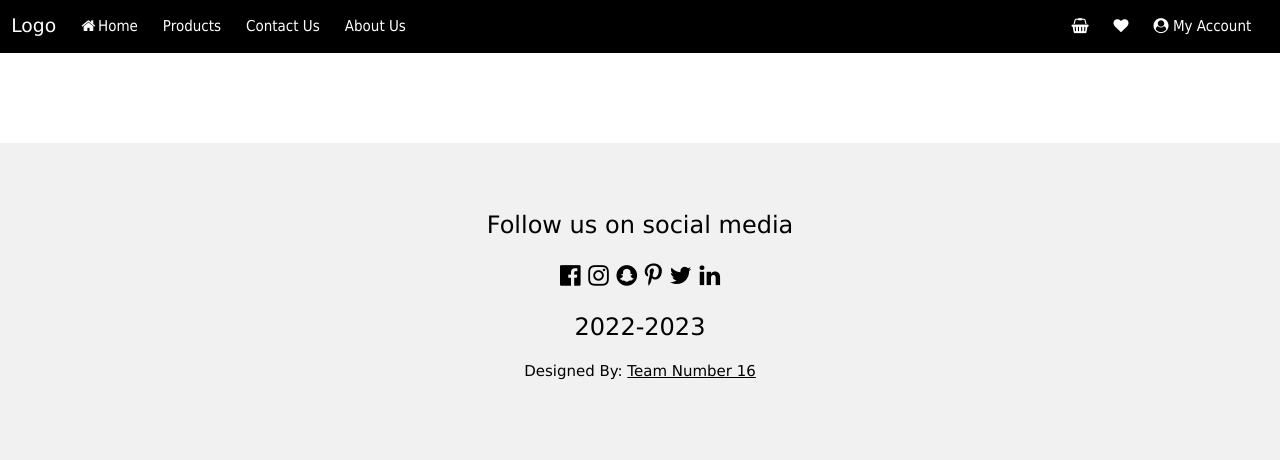
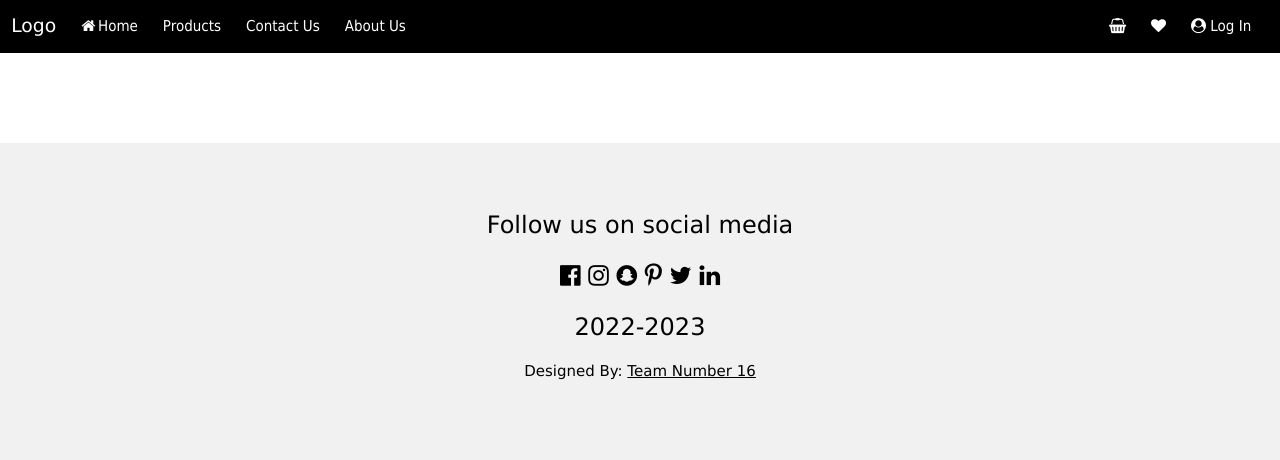
Before and after one commit to AdamMorris668/Group-16-TeamProject, a PHP site: page /index.php in a window 1280 px wide. Shown: the top 460 px of the page. Run offline with PHP 8.4, Linux system fonts and the light colour scheme.

Commit message:
changes made to the header

```diff
--- a/SRC/header.php
+++ b/SRC/header.php
@@ -1,4 +1,3 @@
-
 <header>
   <!-- Navbar class used to locat the navbar in the landing page -->
   <nav class="navbar navbar-expand-lg">
@@ -18,8 +17,17 @@
         <ul class="navbar-nav ms-auto">
           <li class="nav-item<?= isset($_GET['page']) && $_GET['page'] == 'basket' ? ' active' : '' ?>"><a class="nav-link " href="checkout.html"><i class="fa fa-shopping-basket"></i></a></li>
           <li class="nav-item<?= isset($_GET['page']) && $_GET['page'] == 'wishlist' ? ' active' : '' ?>"><a class="nav-link" href="wishlist.php?page=wishlist"><i class="fa fa-heart"></i></a></li>
-          <li class="nav-item<?= isset($_GET['page']) && $_GET['page'] == 'account' ? ' active' : '' ?>"><a class="nav-link" href="login.php?page=account"><i class="fa fa-regular fa-user-circle"></i> My Account</a></li>
+          <li class="nav-item<?= isset($_GET['page']) && $_GET['page'] == 'account' ? ' active' : '' ?>">
+            <?php if (isset($_SESSION['id'])) {
+            $user_firstname = ucfirst($_SESSION['user_firstname']);
+            ?>
+              <a class="nav-link" href="login.php"><i class="fa fa-user-circle"></i><?php echo " " . $user_firstname . " (Logout)" ?></a>
+            <?php } else { ?>
+              <a class="nav-link" href="login.php"><i class="fa fa-user-circle"></i> Log In</a>
+            <?php } ?>
+          </li>
         </ul>
+
       </div>
       <!-- form used to enter search queries -->
       <!--
```
